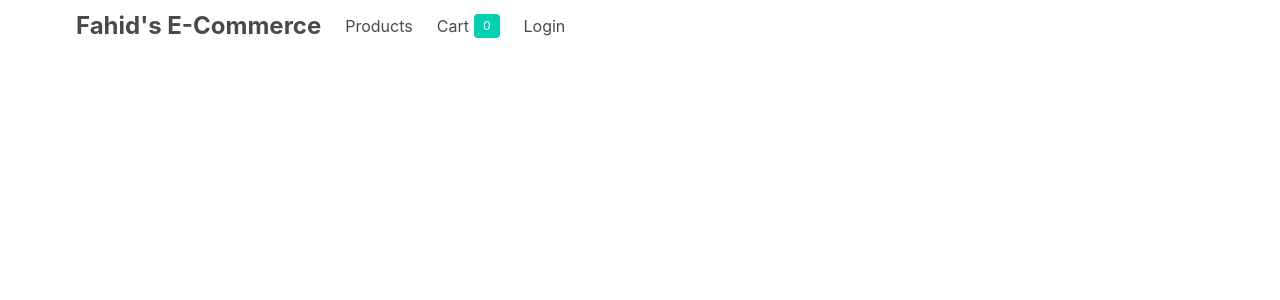
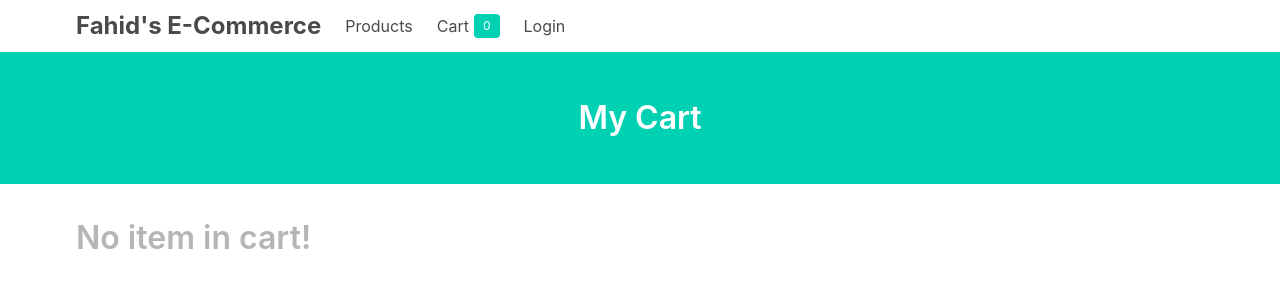
Before and after one commit to FAHID-KHAN/e-commerce-, a React (Create React App) app: page /cart in a window 1280 px wide. Shown: the top 300 px of the page. Built offline with nearby package versions, Linux system fonts and the light colour scheme; data requests are answered from the project's data file.

Commit message:
Added Cart Component

```diff
--- a/src/Components/Cart.js
+++ b/src/Components/Cart.js
@@ -1,7 +1,55 @@
 import React from "react";
+import withContext from "../Context/withContext";
+import CartItem from "./CartItem";
 
-function Cart() {
-  return <div></div>;
-}
+const Cart = props => {
+  const { cart } = props.context;
+  const cartKeys = Object.keys(cart || {});
+  return (
+    <>
+      <div className="hero is-primary">
+        <div className="hero-body container">
+          <h4 className="title">My Cart</h4>
+        </div>
+      </div>
+      <br />
+      <div className="container">
+        {cartKeys.length ? (
+          <div className="column columns is-multiline">
+            {cartKeys.map(key => (
+              <CartItem
+                cartKey={key}
+                key={key}
+                cartItem={cart[key]}
+                removeFromCart={props.context.removeFromCart}
+              />
+            ))}
+            <div className="column is-12 is-clearfix">
+              <br />
+              <div className="is-pulled-right">
+                <button
+                  onClick={props.context.clearCart}
+                  className="button is-warning "
+                >
+                  Clear cart
+                </button>{" "}
+                <button
+                  className="button is-success"
+                  onClick={props.context.checkout}
+                >
+                  Checkout
+                </button>
+              </div>
+            </div>
+          </div>
+        ) : (
+          <div className="column">
+            <div className="title has-text-grey-light">No item in cart!</div>
+          </div>
+        )}
+      </div>
+    </>
+  );
+};
 
-export default Cart;
+export default withContext(Cart);
```
Also changed, not shown: 1 other file (tests, documents, lock files or other folders).
